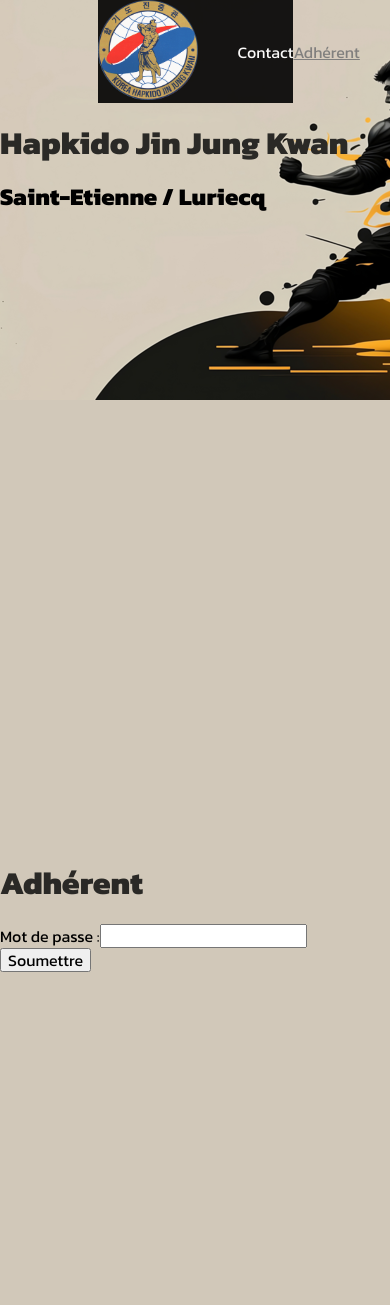
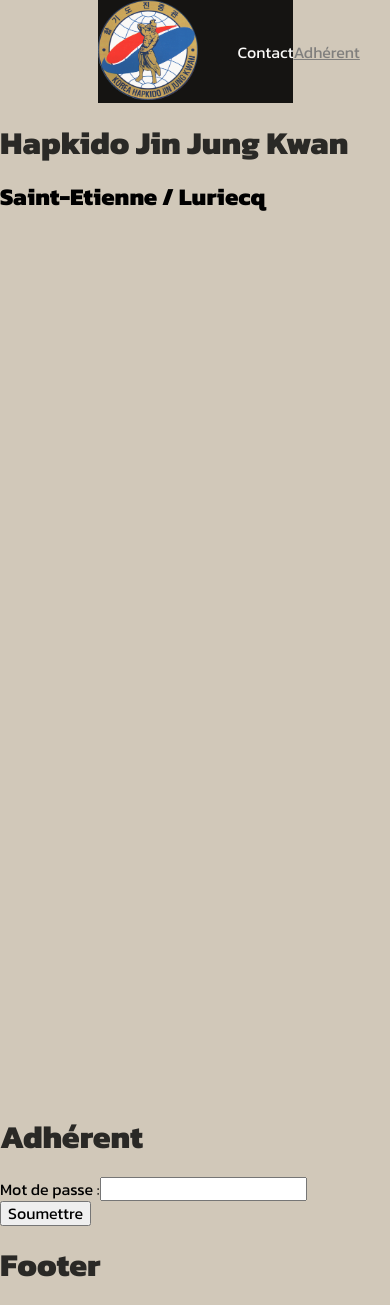
Before and after one commit to 8kmh/Hapkido-Website, a React (Vite) app: page /adherent in a window 390 px wide. Before the commit the page ends 972 px from the top, so only its background shows below. Built offline with nearby package versions, Linux system fonts and the light colour scheme.

Commit message:
add footer skeleton

```diff
--- a/src/App.jsx
+++ b/src/App.jsx
@@ -1,5 +1,6 @@
 import { useState } from "react";
 import Header from "./components/Header";
+import Footer from "./components/Footer";
 import { Route, Routes } from "react-router-dom";
 import Home from "./pages/Home";
 import Contact from "./pages/Contact";
@@ -15,6 +16,7 @@
         <Route path="contact" element={<Contact />} />
         <Route path="adherent" element={<Adherent />} />
       </Routes>
+      <Footer />
     </div>
   );
 }
--- /dev/null
+++ b/src/components/Footer.jsx
@@ -0,0 +1,7 @@
+export default function Footer() {
+  return (
+    <div className="footer">
+      <h1>Footer</h1>
+    </div>
+  );
+}
--- a/styles/header.css
+++ b/styles/header.css
@@ -4,17 +4,15 @@
   -moz-background-size: cover;
   -o-background-size: cover;
   background-size: cover;
-  height: 100vh;
+  height: 130vh;
 }
 
 h1 {
   color: #2a2926;
 }
 
-@media (max-width: 600px) {
+@media (max-width: 999px) {
   .header {
-    background-image: url("../src/assets/hapkifini1-resize.png");
-    background-size: auto;
-    background-repeat: no-repeat;
+    background-image: none;
   }
 }
```
Also changed, not shown: styles/footer.css (added).
